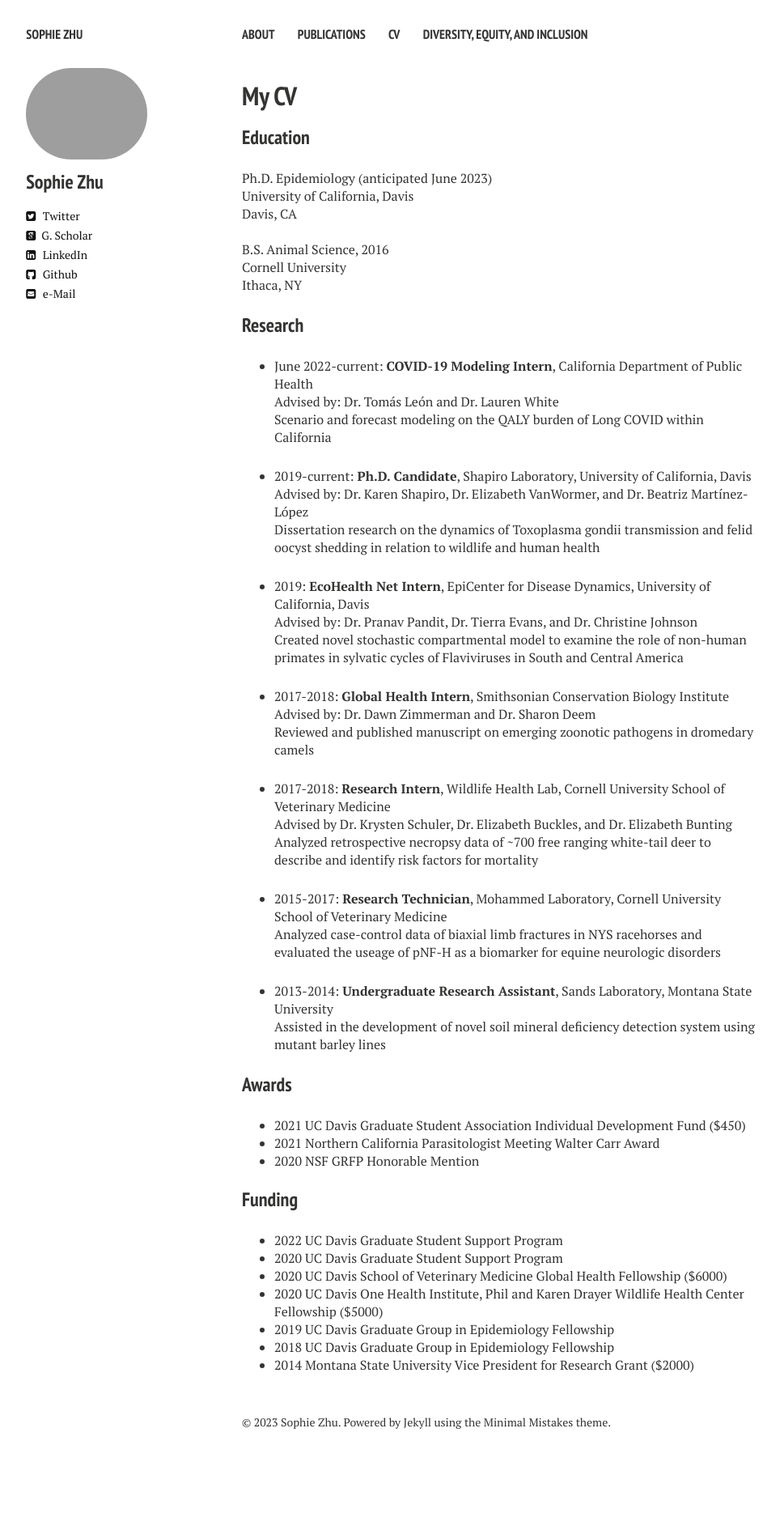
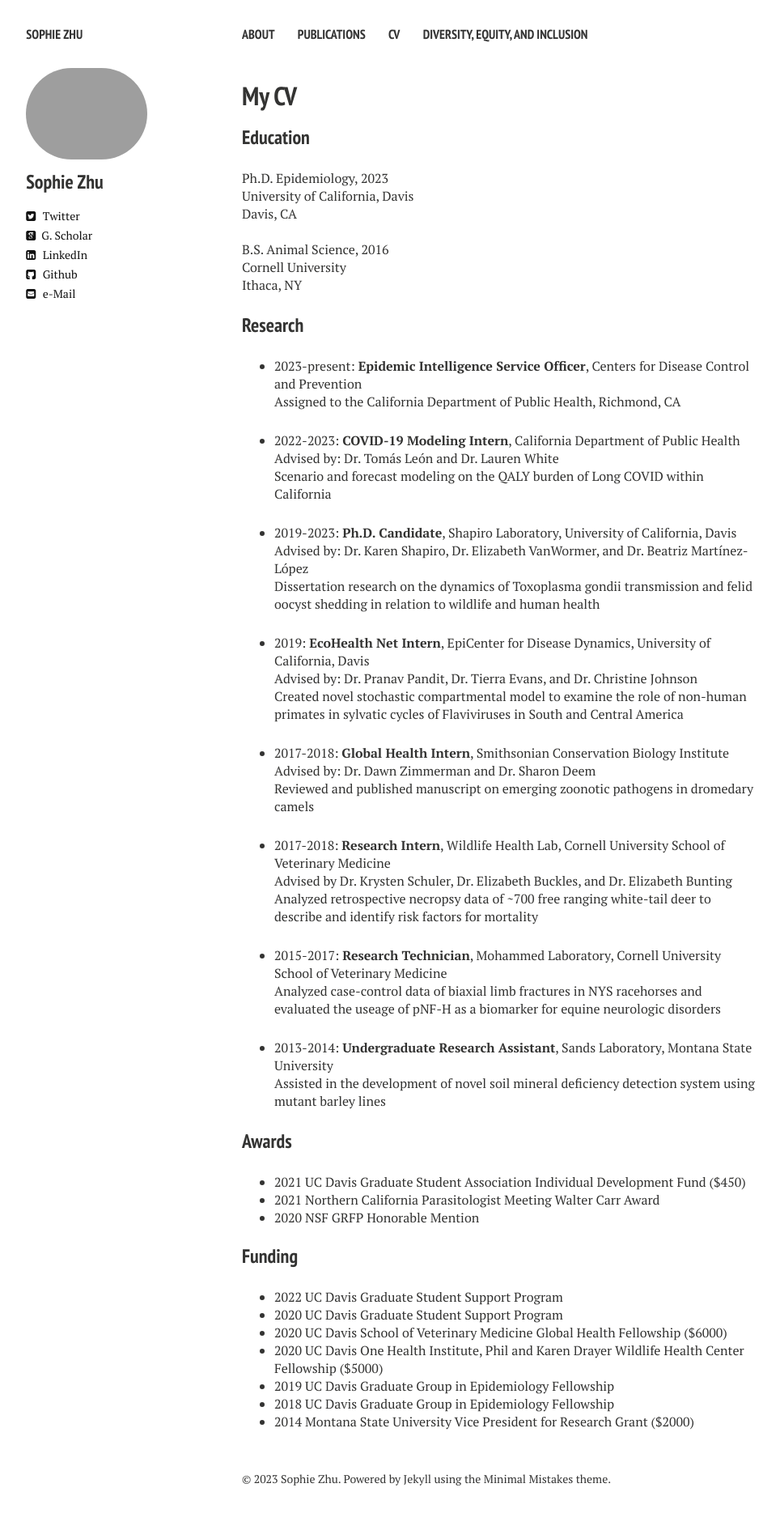
Before and after one commit to sophiemzhu/sophiemzhu.github.io, a Jekyll site: the page built from cv.md, in a window 1280 px wide. Shown: the whole page at 81% size, without its empty margins (21-985 px from the left). Built offline with Jekyll 4.4.1, drawn with Linux system fonts in a browser that asks for light colours; nearby versions of some CDN libraries; before the commit the page ends 1815 px from its top, so only the background shows below that.

Commit message:
Update cv.md

```diff
--- a/cv.md
+++ b/cv.md
@@ -3,12 +3,12 @@ layout: cv
 permalink: /cv/
 title: My CV
 tags: [cv]
-modified: 7-21-2022
+modified: 6-27-2023
 comments: false
 ---
 ### Education
 
-Ph.D. Epidemiology (anticipated June 2023)<br>
+Ph.D. Epidemiology, 2023<br>
 University of California, Davis<br>
 Davis, CA <br>
 
@@ -20,11 +20,14 @@ Ithaca, NY <br/>
 
 ### Research
 
-* June 2022-current: **COVID-19 Modeling Intern**, California Department of Public Health<br>
+* 2023-present: **Epidemic Intelligence Service Officer**, Centers for Disease Control and Prevention<br>
+Assigned to the California Department of Public Health, Richmond, CA<br>
+
+* 2022-2023: **COVID-19 Modeling Intern**, California Department of Public Health<br>
 Advised by: Dr. Tomás León and Dr. Lauren White<br>
 Scenario and forecast modeling on the QALY burden of Long COVID within California
 
-* 2019-current: **Ph.D. Candidate**, Shapiro Laboratory, University of California, Davis<br>
+* 2019-2023: **Ph.D. Candidate**, Shapiro Laboratory, University of California, Davis<br>
 Advised by: Dr. Karen Shapiro, Dr. Elizabeth VanWormer, and Dr. Beatriz Martínez-López<br>
 Dissertation research on the dynamics of Toxoplasma gondii transmission and felid oocyst shedding in relation to wildlife and human health
 
```
